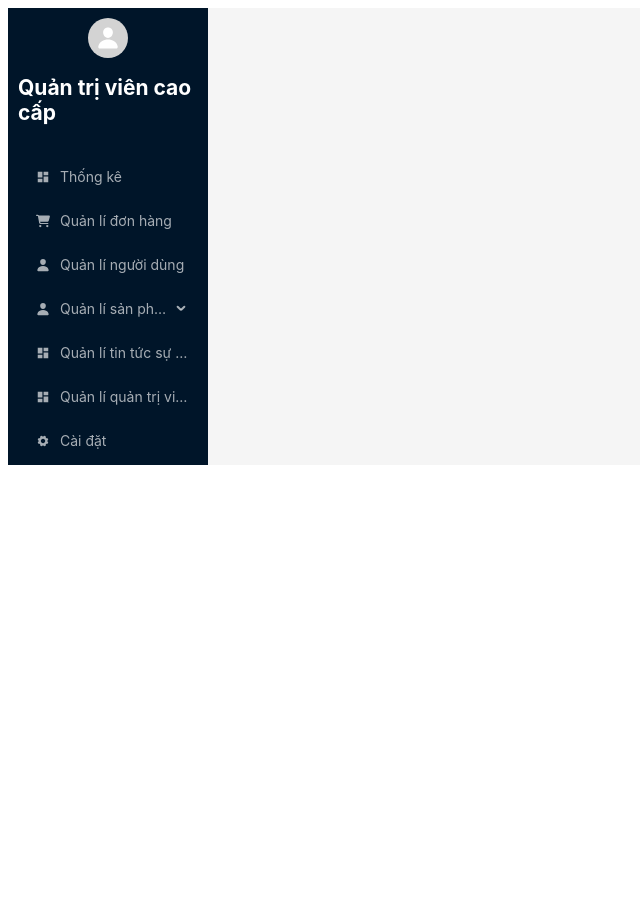
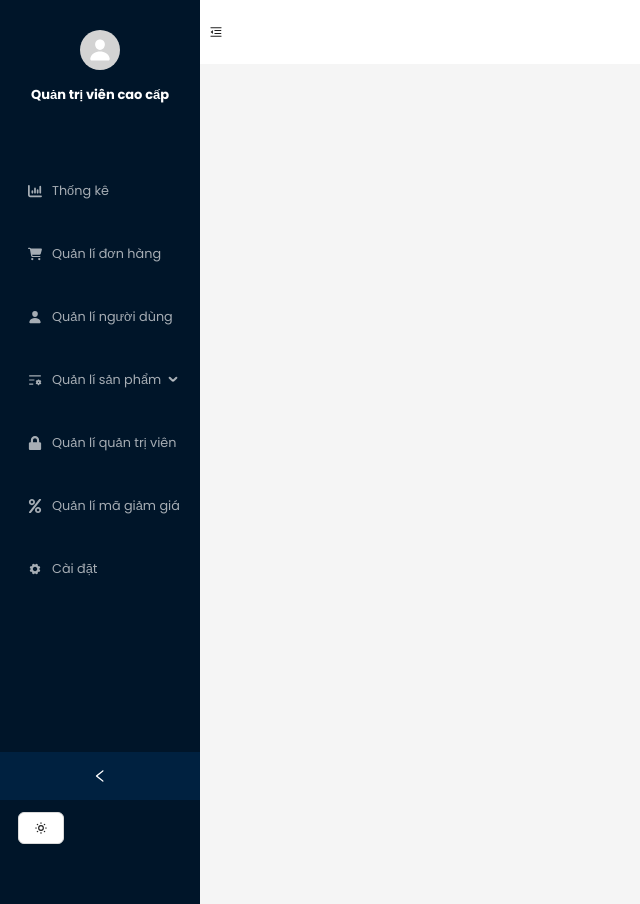
Before and after one commit to TheHuyCODE/AppThanhToan, a React (Vite) app: page / in a window 1280 px wide. Shown: the whole page, without its empty margins (0-640 px from the left). Before the commit the page ends 800 px from the top, so only its background shows below. Built offline with nearby package versions, Linux system fonts and the light colour scheme.

Commit message:
done sidebar

```diff
--- a/src/App.css
+++ b/src/App.css
@@ -1,4 +1,5 @@
 
 .side-bar {
-  color: #fff
+  color: #fff;
+
 }
--- a/src/App.tsx
+++ b/src/App.tsx
@@ -1,23 +1,59 @@
 import LoginRegister from "./components/Register/LoginRegister";
 import { Route, Routes } from "react-router-dom";
-import Header from "./components/header/Header";
-import { Layout} from "antd";
+// import Header from "./components/header/Header";
+import { AiOutlineMenuFold, AiOutlineMenuUnfold } from "react-icons/ai";
+import { Layout, Button, theme } from "antd";
 import Logo from "./components/Logo/Logo";
-const {Sider} = Layout;
-import './App.css'
+const { Sider, Header } = Layout;
+import "./App.css";
 import MenuList from "./components/MenuList/MenuList";
+import ToggleThemeButton from "./components/MenuList/ToggleThemeButton";
+
+import React, { useState } from "react";
+
 // import managementCatalogProduct from "./components/listitem/managementCatalogProduct";
 
 function App() {
+  const [darkTheme, setDarkTheme] = useState(true);
+  const [collapedTheme, setCollapedTheme] = useState(false);
+  const [hiddenTitle, setHiddenTitle] = useState(true);
+  const {
+    token: { colorBgContainer },
+  } = theme.useToken();
+  const toggleDarkTheme = () => {
+    setDarkTheme(!darkTheme);
+  };
   return (
     <>
-      <Layout>
-        <Sider className="side-bar">
-          <Logo/>
-          <MenuList/>
+      <Layout className="layout-bar">
+        <Sider
+          theme={darkTheme ? "dark" : "light"}
+          className="side-bar"
+          collapsed={collapedTheme}
+          collapsible
+          // trigger={null}
+        >
+          <Logo collapedTheme={collapedTheme} darkTheme={darkTheme}/>
+          <MenuList darkTheme={darkTheme} />
+          <ToggleThemeButton
+            darkTheme={darkTheme}
+            togleTheme={toggleDarkTheme}
+          />
         </Sider>
+        <Layout>
+          <Header style={{ padding: 0, background: colorBgContainer }}>
+            <Button
+              type="text"
+              className="toggle"
+              onClick={() => setCollapedTheme(!collapedTheme)}
+              icon={
+                collapedTheme ? <AiOutlineMenuUnfold /> : <AiOutlineMenuFold />
+              }
+            />
+          </Header>
+        </Layout>
       </Layout>
-    </>// <Header>
+    </> // <Header>
 
     // </Header>
   );
--- a/src/components/Logo/Logo.tsx
+++ b/src/components/Logo/Logo.tsx
@@ -1,13 +1,13 @@
 
 import './logo.css'
 import { IoPerson } from "react-icons/io5";
-const Logo = () => {
+const Logo = ({collapedTheme, darkTheme}) => {
     return (
         <div className="logo">
             <div className="logo-icon">
                 <IoPerson/>
             </div>
-            <h1>Quản trị viên cao cấp</h1>
+            <h1  hidden={collapedTheme} className={`Title-sidebar ${!darkTheme ? 'dark-color' : ''}`}>Quản trị viên cao cấp</h1>
         </div>
     )
 }
--- a/src/components/Logo/logo.css
+++ b/src/components/Logo/logo.css
@@ -5,9 +5,9 @@
     flex-direction: column;
     align-items: center;
     justify-content: center;
-
     color: #fff;
-    padding: 10px
+    padding: 10px;
+    margin-top: 20px;
 }
 .logo-icon {
     width: 40px;
@@ -18,6 +18,12 @@
     font-size: 1.5rem;
     border-radius: 50%;
     background: lightgrey;
-
-
 }
+.Title-sidebar {
+    font-size: 13px;
+    padding: 5px;
+    margin-top: 10px ;
+}
+.dark-color {
+    color: black;
+}
--- /dev/null
+++ b/src/components/MenuList/MenuList.css
@@ -0,0 +1,10 @@
+
+.menu-bar {
+    height: 88vh;
+    margin-top: 2rem ;
+    display: flex;
+    flex-direction: column;
+    gap: 15px;
+    font-size: 0.8rem;
+    position: relative;
+}
--- a/src/components/MenuList/MenuList.tsx
+++ b/src/components/MenuList/MenuList.tsx
@@ -1,44 +1,61 @@
 import React from "react";
 import { Menu } from "antd";
 import { MdDashboard } from "react-icons/md";
-import { FaCartShopping } from "react-icons/fa6";
+import { FaCartShopping, FaChartColumn } from "react-icons/fa6";
 import { IoPerson } from "react-icons/io5";
 import { IoIosSettings, IoIosAdd } from "react-icons/io";
-const MenuList = () => {
+import { RiListSettingsFill } from "react-icons/ri";
+import { FaLock, FaPercent } from "react-icons/fa";
+import "./MenuList.css";
+const MenuList = ({ darkTheme }) => {
   return (
     <div>
-      <Menu theme="dark" mode="inline">
-        <Menu.Item key="dashboard" icon={<MdDashboard />}>
+      <Menu
+        theme={darkTheme ? "dark" : "light"}
+        mode="inline"
+        className="menu-bar"
+      >
+        <Menu.Item key="dashboard" icon={<FaChartColumn />}>
           Thống kê
         </Menu.Item>
-        <Menu.Item key="dasgboard1" icon={<FaCartShopping />}>
+        <Menu.Item key="order-management" icon={<FaCartShopping />}>
           Quản lí đơn hàng
         </Menu.Item>
-        <Menu.Item key="dasgboard2" icon={<IoPerson />}>
+        <Menu.Item key="Usermanagement" icon={<IoPerson />}>
           Quản lí người dùng
         </Menu.Item>
         <Menu.SubMenu
           key="Product_management"
-          icon={<IoPerson />}
+          icon={<RiListSettingsFill />}
           title="Quản lí sản phẩm"
         >
-          <Menu.Item key="Task1" icon={<IoIosAdd />}>
+          <Menu.Item key="Product_management_child" icon={<IoIosAdd />}>
             Quản lí sản phẩm
           </Menu.Item>
-          <Menu.Item key="Task2" icon={<IoIosAdd />}>
+          <Menu.Item key="Product_catalog_management_child" icon={<IoIosAdd />}>
             Quản lí danh mục sản phẩm
           </Menu.Item>
-          <Menu.Item key="Task3" icon={<IoIosAdd />}>
+          <Menu.Item
+            key="Manage_manufacturers_models_child"
+            icon={<IoIosAdd />}
+          >
             Quản lí hãng sản xuất và model
           </Menu.Item>
         </Menu.SubMenu>
-        <Menu.Item key="dasgboard3" icon={<MdDashboard />}>
+        {/* <Menu.Item key="dasgboard3" icon={<MdDashboard />}>
           Quản lí tin tức sự kiện
-        </Menu.Item>
-        <Menu.Item key="dasgboard4" icon={<MdDashboard />}>
+        </Menu.Item> */}
+        <Menu.Item
+          key="
+          admin_management"
+          icon={<FaLock />}
+        >
           Quản lí quản trị viên
         </Menu.Item>
-        <Menu.Item key="dasgboard5" icon={<IoIosSettings />}>
+        <Menu.Item key="percent" icon={<FaPercent />}>
+          Quản lí mã giảm giá
+        </Menu.Item>
+        <Menu.Item key="setting" icon={<IoIosSettings />}>
           Cài đặt
         </Menu.Item>
       </Menu>
--- /dev/null
+++ b/src/components/MenuList/ToggleThemeButton.tsx
@@ -0,0 +1,13 @@
+import { HiOutlineSun, HiOutlineMoon } from "react-icons/hi";
+
+import React from "react";
+import { Button } from "antd";
+
+const ToggleThemeButton = ({ darkTheme, togleTheme }) => (
+  <div className="toogle-theme-btn">
+    <Button onClick={togleTheme}>
+      {darkTheme ? <HiOutlineSun /> : <HiOutlineMoon />}
+    </Button>
+  </div>
+);
+export default ToggleThemeButton;
--- a/src/index.css
+++ b/src/index.css
@@ -7,11 +7,20 @@ body {
   margin: 0;
   padding: 0;
   box-sizing: border-box;
-  font-family: 'poppins', sans-serif;
+  font-family: "poppins", sans-serif;
   list-style: none;
   outline: none;
   border: none;
 }
 .side-bar {
-  color: #fff
+  color: #fff;
 }
+.toogle-theme-btn {
+  position: absolute;
+  left: 18px;
+  bottom: 60px;
+  display: flex;
+  align-items: center;
+  justify-content: center;
+  font-size: 2rem;
+}
--- a/src/main.tsx
+++ b/src/main.tsx
@@ -1,7 +1,7 @@
 import React from "react";
 import ReactDOM from "react-dom/client";
 import App from "./App.tsx";
-// import "./index.css";
+import "./index.css";
 import { BrowserRouter } from "react-router-dom";
 
 ReactDOM.createRoot(document.getElementById("root")!).render(
```
